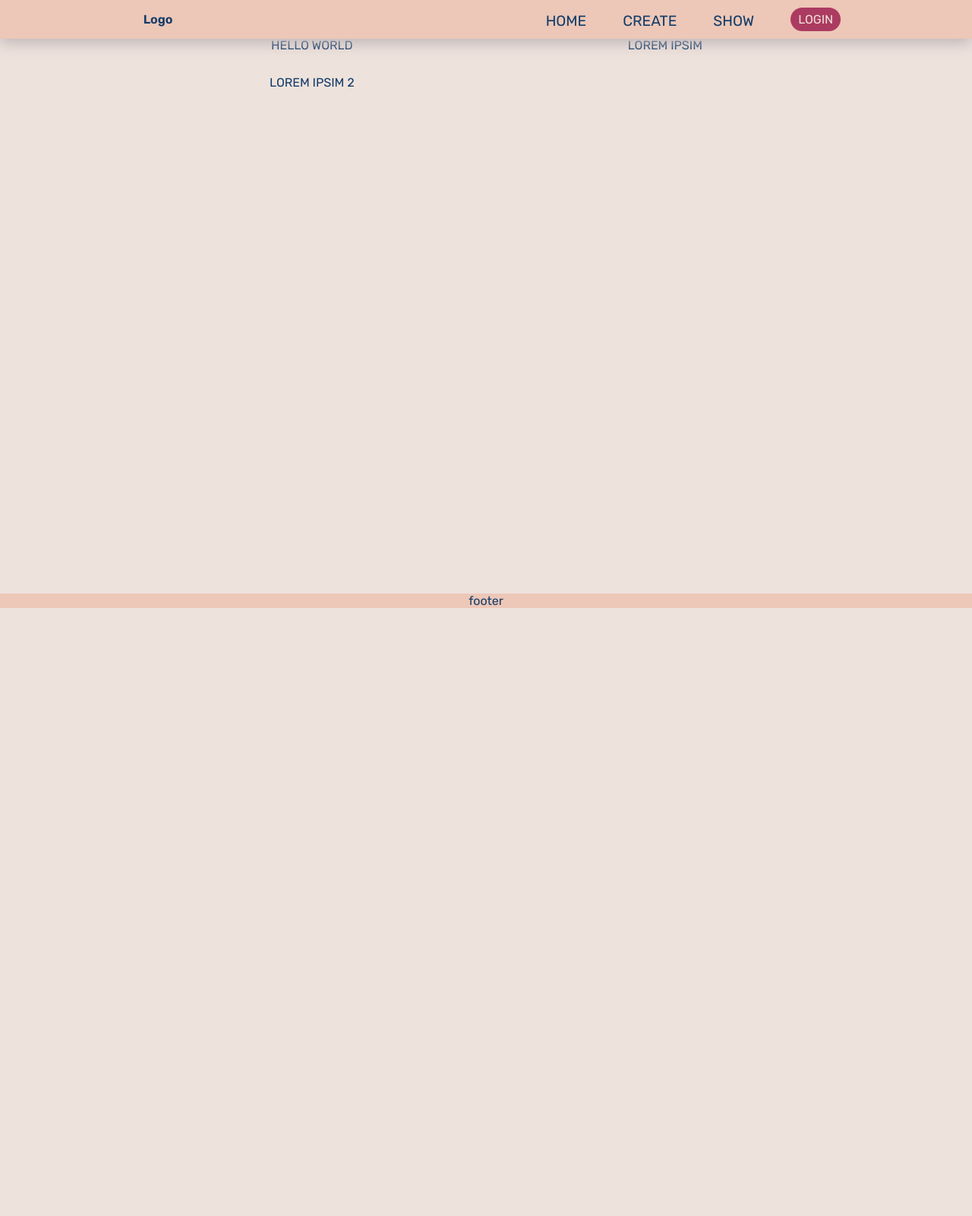
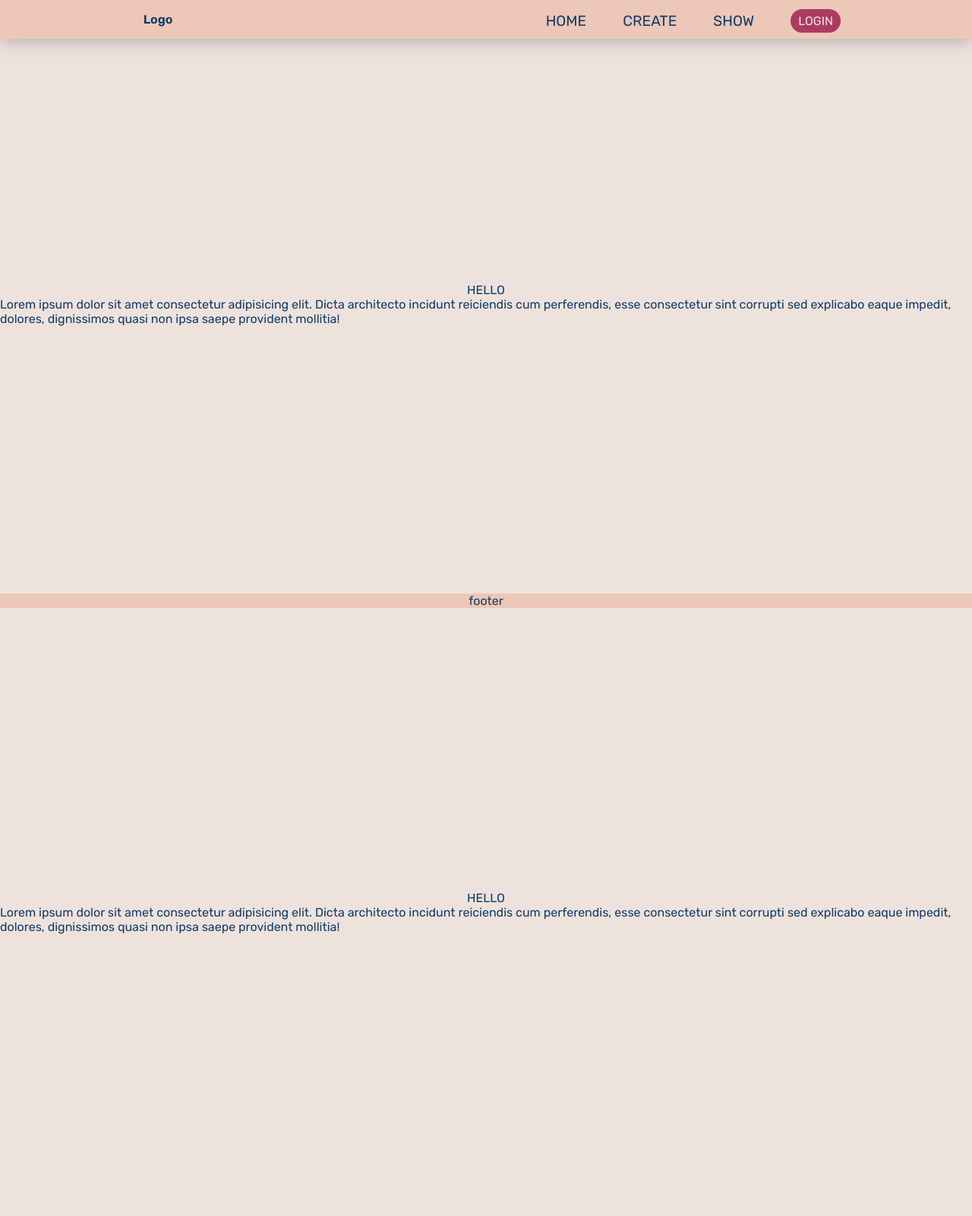
Before and after one commit to Tibolt/chess_website, a Django app: page / in a window 1280 px wide. Shown: the whole page at 76% size. Before the commit the page ends 800 px from the top, so only its background shows below. Run offline with Django 4.2, Linux system fonts and the light colour scheme.

Commit message:
center sections

```diff
--- a/tournaments/static/style.css
+++ b/tournaments/static/style.css
@@ -190,7 +190,7 @@ nav a:hover {
 	nav button {
 		opacity: 1;
 		margin-left: 3em;
-		margin-bottom: 0;
+		margin-bottom: -4px;
 	}
 
 	nav a::before {
@@ -207,8 +207,6 @@ nav a:hover {
 	nav a:hover::before {
 		transform: scale(1,1);
 	}
-
-
 }
 
 button {
@@ -225,7 +223,6 @@ button:hover {
     background-color: rgba(172, 59, 97,0.5);
 }
 
-
 footer {
 	position: fixed;
 	left: 0;
@@ -235,6 +232,14 @@ footer {
 	text-align: center;
 }
 
+section {
+	display: grid;
+	place-items: center;
+	align-content: center;
+	min-height: 100vh;
+}
+
+
 .grid-container {
 	display: grid;
 	/* grid-template-columns: repeat(auto-fit, minmax(300px, 1fr)); */
--- a/tournaments/templates/tournaments/base.html
+++ b/tournaments/templates/tournaments/base.html
@@ -27,6 +27,7 @@
 		</label>
 	</header>
 	{% block content %}
+
 	{% endblock content %}
 	<footer>
 		footer
--- a/tournaments/templates/tournaments/index.html
+++ b/tournaments/templates/tournaments/index.html
@@ -1,10 +1,13 @@
 {% extends 'tournaments/base.html' %}
 
 {% block content %}
-	<div class="grid-container">
-		<h2>HELLO WORLD</h2>
-		<p> LOREM IPSIM </p>
-		<p> LOREM IPSIM 2 </p>
-	</div>
+<section>
+		<h2>HELLO</h2>
+		<p>Lorem ipsum dolor sit amet consectetur adipisicing elit. Dicta architecto incidunt reiciendis cum perferendis, esse consectetur sint corrupti sed explicabo eaque impedit, dolores, dignissimos quasi non ipsa saepe provident mollitia!</p>
+</section>
 
+<section>
+		<h2>HELLO</h2>
+		<p>Lorem ipsum dolor sit amet consectetur adipisicing elit. Dicta architecto incidunt reiciendis cum perferendis, esse consectetur sint corrupti sed explicabo eaque impedit, dolores, dignissimos quasi non ipsa saepe provident mollitia!</p>
+</section>
 {% endblock content %}
```
